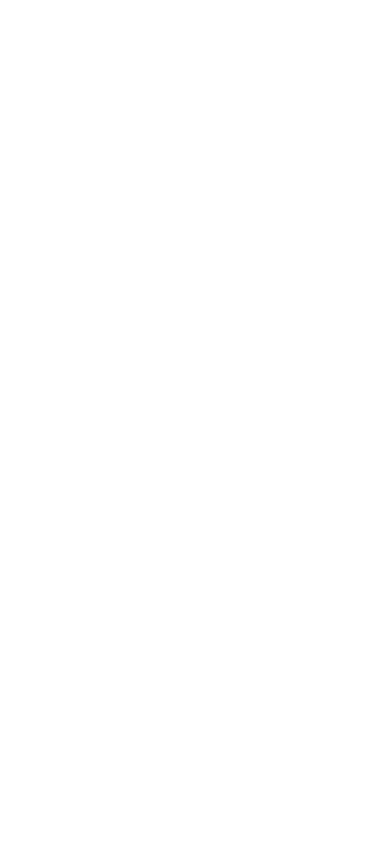
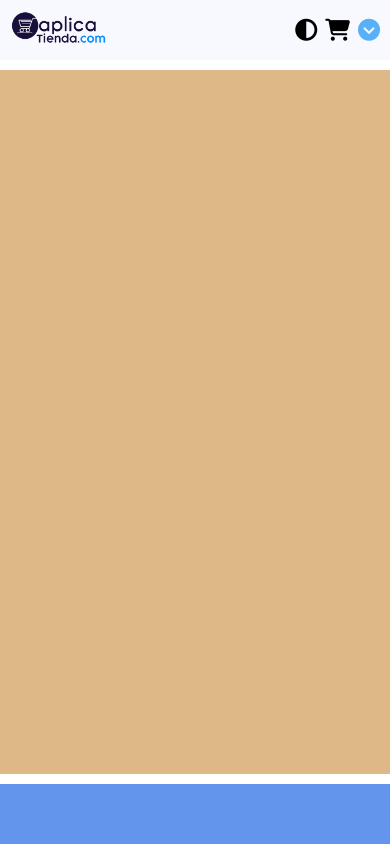
Before and after one commit to BrajhanLopez/academlo, a plain HTML site: page ecomerce/index.html in a window 390 px wide. Drawn offline with Linux system fonts and the light colour scheme.

Commit message:
header ecomerce terminado

```diff
--- /dev/null
+++ b/ecomerce/assets/css/general.css
@@ -0,0 +1,48 @@
+
+
+* {
+    box-sizing: border-box;
+    padding: 0;
+    margin: 0;
+    font-family: 'Quicksand', sans-serif;
+}
+
+html {
+    height: 100%;
+}
+
+body {
+min-height: 100%;
+display: grid;
+gap: 10px;
+grid-template-rows: 80px auto 80px;
+grid-template-areas:
+"header"
+"main"
+"footer";
+
+
+}
+
+
+.guia {
+
+    /*text-align: center;*/
+    /*padding: 10px;*/
+}
+
+.header {
+    grid-area: header;
+    background-color:GhostWhite;
+}
+
+.main {
+    grid-area: main;
+    background-color: burlywood;
+
+}
+
+.footer{
+    grid-area: footer;
+    background-color: cornflowerblue;
+}
--- /dev/null
+++ b/ecomerce/assets/css/header.css
@@ -0,0 +1,76 @@
+.header {
+    display: flex;
+    justify-content: space-between;
+    padding: 10px;
+    width: 100%;
+}
+
+/* LOGO*/
+
+.img-logo {
+    width: 140px;
+    height: 60px;
+    margin-left: 2rem;
+    margin-right: 4rem;
+    }
+
+
+/* NAV BAR*/
+
+.ul {
+    display: flex;
+    line-height: 60px;
+    margin-right: auto;
+
+}
+
+.a{
+    text-decoration: none;
+    color: black;
+}
+
+.li {
+    padding-right: 30px;
+    list-style: none;
+    font-size: 20px;
+    font-weight: bold;
+}
+
+/* ICONOS*/
+
+.iconos {
+
+    line-height: 60px;
+    margin-right: 2rem;
+    display: flex;
+    column-gap: 1rem;
+    }
+
+    .modo-dianoche {
+        border: none;
+        background: transparent;
+       font-size: 30px;
+       cursor: pointer;
+    }
+
+    .carrito {
+border: none;
+background: transparent;
+font-size: 30px;
+cursor: pointer;
+    }
+
+    .menu-hamburguesa{
+        font-size: 30px;
+        border: none;
+        background: transparent;
+        cursor: pointer;
+        display: none;
+    }
+
+    .a:hover {
+
+        color: #58B0F9;
+        background-color: rgb(16, 20, 24);
+        border-radius: 5px;
+    }
--- /dev/null
+++ b/ecomerce/assets/css/medias.css
@@ -0,0 +1,78 @@
+@media (min-width: 350px) and (max-width: 767px) {
+
+body {
+grid-template-rows: 60px auto 60px;
+
+}
+
+
+
+
+
+.menu-hamburguesa{
+display: block;
+
+}
+
+.img-logo {
+    width: 100px;
+    height: 40px;
+   margin: 0;
+}
+
+.ul {
+   flex-direction: column;
+    background-color: #190F3B;
+    width: 100%;
+    position: fixed;
+    left: 0;
+    top: 60px;
+    align-items: center;
+    height: calc(100% - 60px);
+    column-gap: 10px;
+    left: 100%;
+}
+.a{
+
+    color: white;
+}
+
+
+
+.li {
+    padding-right: 15px;
+    margin-top: 25px;
+    line-height: 40px;
+
+}
+
+.iconos {
+margin: 0;
+column-gap: 0.5rem;
+}
+
+.modo-dianoche {
+font-size: 22px;
+line-height: 40px;
+}
+.carrito {
+    font-size: 22px;
+    line-height: 40px;
+}
+.menu-hamburguesa{
+    font-size: 22px;
+    line-height: 40px;
+    color: #58B0F9;
+}
+
+.activarboton{
+    left: 0;
+
+
+ }
+
+
+
+
+
+}
--- a/ecomerce/index.html
+++ b/ecomerce/index.html
@@ -1,12 +1,82 @@
 <!DOCTYPE html>
-<html lang="en">
+<html lang="es">
 <head>
     <meta charset="UTF-8">
     <meta http-equiv="X-UA-Compatible" content="IE=edge">
     <meta name="viewport" content="width=device-width, initial-scale=1.0">
     <title>Document</title>
+    <link rel="stylesheet" href="/assets/css/general.css">
+    <link rel="stylesheet" href="./assets/css/header.css">
+<link rel="stylesheet" href="/assets/css/medias.css">
+
+
+    <link rel="preconnect" href="https://fonts.googleapis.com">
+<link rel="preconnect" href="https://fonts.gstatic.com" crossorigin>
+<link href="https://fonts.googleapis.com/css2?family=Inter:wght@400;600&family=Quicksand:wght@300;500;700&display=swap" rel="stylesheet">
+
+<script src="https://kit.fontawesome.com/accc33d0a0.js" crossorigin="anonymous"></script>
 </head>
 <body>
+ <header class="header guia">
+<div class="contenedor-logo">
+<a href="">
+<img class="img-logo" src="./assets/image/logo.png" alt="">
+</a>
+</div>
+
+<ul class="ul">
+        <li class="li"> <a class="a" href=""> Home</a></li>
+        <li class="li"> <a class="a" href=""> Productos </a></li>
+</ul>
+
+<div class="iconos">
+   <button class="modo-dianoche">
+    <i class="fa-solid fa-circle-half-stroke"></i>
+   </button>
+
+   <button class="carrito">
+    <i class="fa-solid fa-cart-shopping"></i>
+
+</button>
+
+<button class="menu-hamburguesa">
+    <i class="fa-solid fa-circle-chevron-down"></i>
+
+    </button>
+
+</div>
+
+
+
+
+
+
+
+
+
+
+
+ </header>
+
+
+
+
+
+
+
+
+
+
+<main class="main guia">
+
+
+</main>
+<footer class="footer guia">
+
+
+
+</footer>
+
 
 </body>
 </html>
```
Also changed, not shown: ecomerce/assets/image/logo.png (added).
